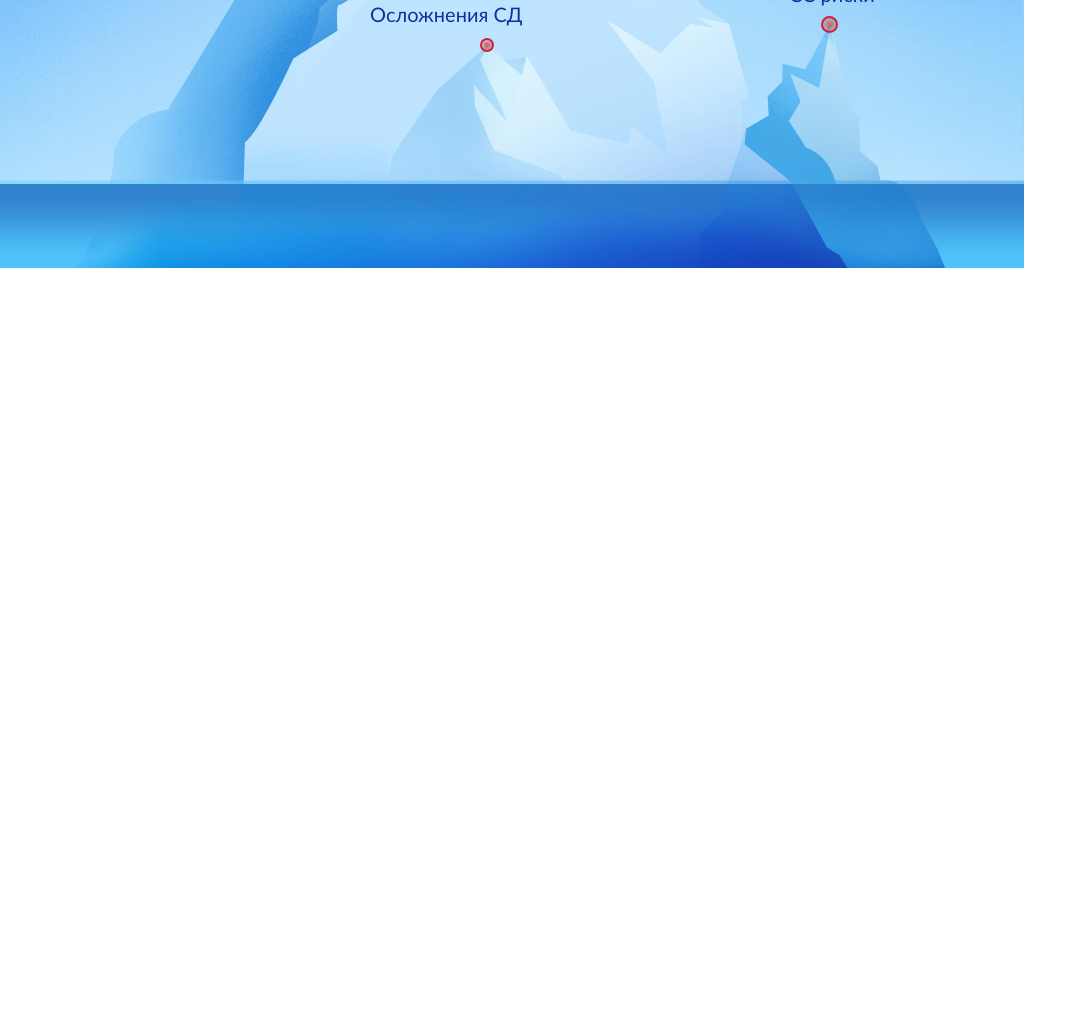
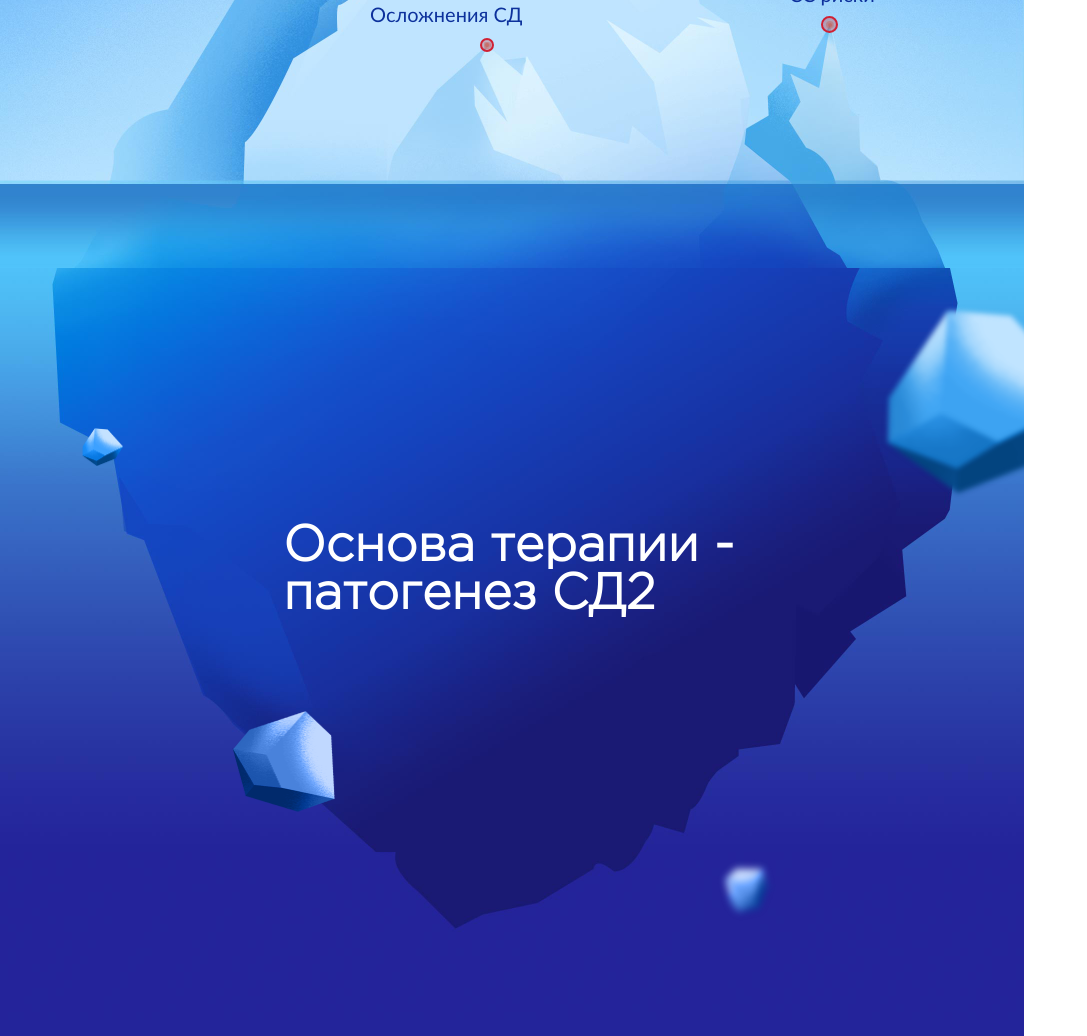
Before and after one commit to zhurbeySA/onpointTestTask, a website built with webpack: page src/index.html in a window 1280 px wide. Shown: the part 500-1536 px from the top of the page, without its empty margins (0-1087 px from the left). Before the commit the page ends 800 px from the top, so only its background shows below. Built offline with nearby package versions, Linux system fonts and the light colour scheme.

Commit message:
add second slide

```diff
--- /dev/null
+++ b/src/common.blocks/ice.scss
@@ -0,0 +1,23 @@
+.ice {
+  position: absolute;
+}
+
+.ice_leftTop {
+  width: 41px;
+  height: 38px;
+}
+
+.ice_rightTop {
+  width: 143px;
+  height: 195px;
+}
+
+.ice_leftBottom {
+  width: 103px;
+  height: 101px;
+}
+
+.ice_rightBottom {
+  width: 59px;
+  height: 62px;
+}
--- /dev/null
+++ b/src/common.blocks/secondSlide/secondSlide.scss
@@ -0,0 +1,35 @@
+.secondSlide {
+  background-position: center;
+  background-repeat: no-repeat;
+  background-size: cover;
+  position: relative;
+  width: 1024px;
+  height: 768px;
+}
+
+.secondSlide .mainQuestion {
+  position: absolute;
+  color: #fff;
+  left: 283px;
+  top: 255px;
+}
+
+.ice_leftTop {
+  left: 82px;
+  top: 160px;
+}
+
+.ice_rightTop {
+  right: 0;
+  top: 36px;
+}
+
+.ice_leftBottom {
+  left: 232px;
+  top: 443px;
+}
+
+.ice_rightBottom {
+  right: 248px;
+  top: 591px;
+}
--- a/src/common/scss/common.scss
+++ b/src/common/scss/common.scss
@@ -14,6 +14,10 @@
 @import "./../../common.blocks/goalMarker/goalMarker__secondCircle";
 @import "./../../common.blocks/goalMarker/goalMarker__thirdCircle";
 
+// Block and elements from the second slide
+@import "./../../common.blocks/secondSlide/secondSlide";
+@import "./../../common.blocks/ice";
+
 *, *:before, *:after {
 	box-sizing: border-box;
   margin: 0;
--- a/src/index.html
+++ b/src/index.html
@@ -35,6 +35,17 @@
         <div class="goalMarker__thirdCircle circle"></div>
       </div>
     </section>
+
+    <section class="secondSlide" style="background-image: url(./assets/img/secondSlide/second_bg.jpg">
+      <h2 class="mainQuestion">
+        Основа терапии -<br>
+        патогенез СД2
+      </h2>
+      <img class="ice ice_leftTop" src="./assets/img/secondSlide/leftTop.png" alt="">
+      <img class="ice ice_rightTop" src="./assets/img/secondSlide/rightTop.png" alt="">
+      <img class="ice ice_leftBottom" src="./assets/img/secondSlide/leftBottom.png" alt="">
+      <img class="ice ice_rightBottom" src="./assets/img/secondSlide/rightBottom.png" alt="">
+    </section>
   </main>
 </body>
 </html>
```
Also changed, not shown: src/assets/img/secondSlide/leftBottom.png (renamed from src/assets/img/secondSlide/ice copy 5.png), src/assets/img/secondSlide/leftTop.png (renamed from src/assets/img/secondSlide/ice copy 6.png), src/assets/img/secondSlide/rightBottom.png (renamed from src/assets/img/secondSlide/ice copy 4.png), src/assets/img/secondSlide/rightTop.png (renamed from src/assets/img/secondSlide/ice copy 3.png).
